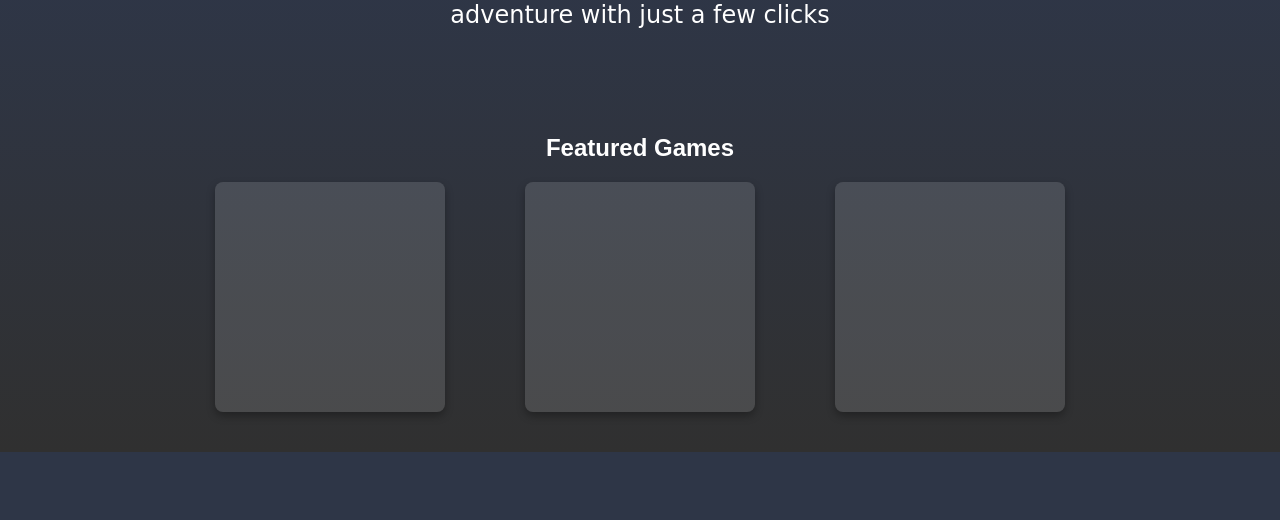
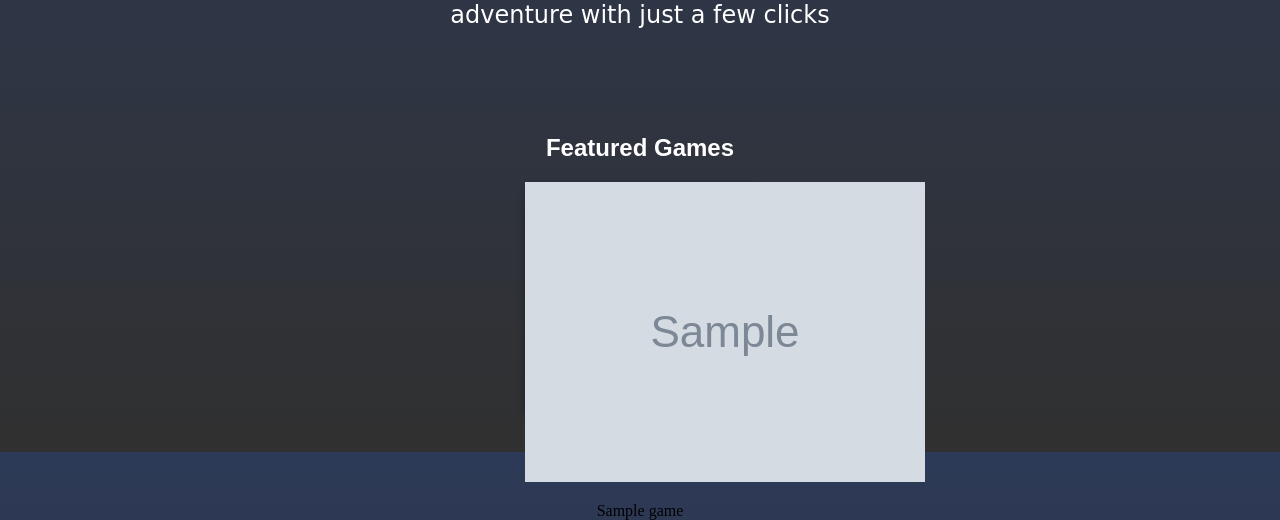
Before and after one commit to shohaibb/Showell, a Flask app: template templates/index.html in a window 1280 px wide. Shown: the part 348-868 px from the top of the page. Before the commit the page ends 800 px from the top, so only its background shows below. Run offline with Flask 3, Linux system fonts and the light colour scheme; the template is opened without the code that fills it: most values are stand-ins (such as "Sample title", 1, 10 or a date in 2020); grey boxes marked "Sample" are stand-in pictures; some web fonts are replaced.

Commit message:
featured games updated

```diff
--- a/app.py
+++ b/app.py
@@ -1,6 +1,7 @@
 import sys
 import os
 from flask import Flask, render_template
+import json
 
 # Add the current directory to the Python path
 sys.path.append(os.path.abspath(os.path.dirname(__file__)))
@@ -14,7 +15,26 @@
 
 @app.route('/')
 def home():
-    return render_template('index.html')
+    with open('api_clients/igdb_games.json', 'r') as file:
+        games = json.load(file)
+
+    with open('api_clients/igdb_covers.json', 'r') as file:
+        covers = json.load(file)
+
+    # IDs of the games to feature
+    featured_game_ids = [136879, 302156, 119133]
+
+    # Find games by ID
+    featured_games = [game for game in games if game['id'] in featured_game_ids]
+
+    # Attach the cover URL to each game
+    for game in featured_games:
+        cover = next((c for c in covers if 'game' in c and c['game'] == game['id']), None)
+        game['cover_url'] = f"https:{cover['url']}" if cover and 'url' in cover else None
+
+    # Pass the featured games to the template
+    return render_template('index.html', featured_games=featured_games)
+
 
 @app.route('/browse')
 def browse():
--- a/templates/index.html
+++ b/templates/index.html
@@ -39,15 +39,20 @@
         <div class="quote">Endless video games, infinite possibilities. Unveil your next great adventure with just a few clicks</div>
     </div>
 
-    <!-- Featured games section -->
-    <div class="featured-games">
-        <h2>Featured Games</h2>
-        <div class="game-grid">
-            <div class="game-card"></div>
-            <div class="game-card"></div>
-            <div class="game-card"></div>
+<!-- Featured games section -->
+<div class="featured-games">
+    <h2>Featured Games</h2>
+    <div class="game-grid">
+        {% for game in featured_games %}
+        <div class="game-card">
+            <img src="{{ game.cover_url }}" alt="{{ game.name }}">
+            <p>{{ game.name }}</p>
         </div>
+        {% endfor %}
     </div>
+</div>
+
+
 
     <script>
         const textElement = document.querySelector('.handwritten');
```
Also changed, not shown: static/homepage.css (line endings or trailing spaces), 1 other file.
